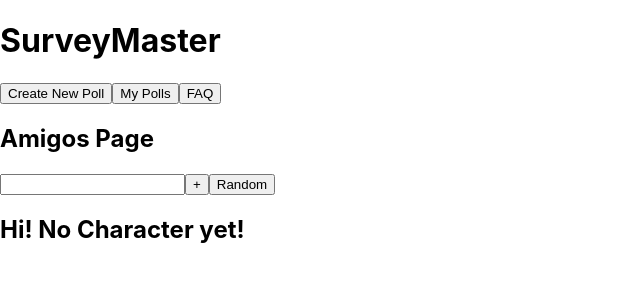
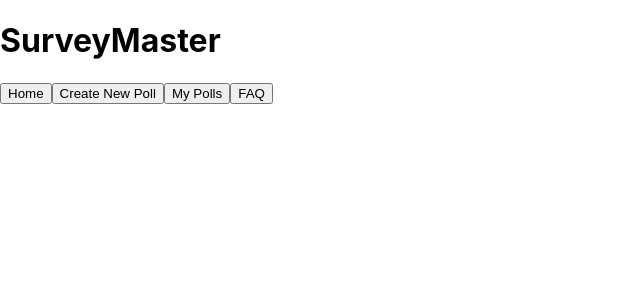
Before and after one commit to Liorushomir/wwwproject_react, a React (Create React App) app: page / in a window 1280 px wide. Shown: the top 300 px of the page, without its empty margins (0-640 px from the left). Built offline with nearby package versions, Linux system fonts and the light colour scheme.

Commit message:
Added homepage

```diff
--- a/src/App.css
+++ b/src/App.css
@@ -1,5 +1,6 @@
 .App {
   text-align: center;
+  background-color: #61dafb;
 }
 
 .App-logo {
--- a/src/App.tsx
+++ b/src/App.tsx
@@ -4,7 +4,7 @@ import { Header } from './components/AppHeader/Header';
 import { PageLayout } from './components/Pages/PageLayout';
 import { Character } from './types';
 
-function App() {
+function App2() {
 
   const [characters, setCharacters] = React.useState<Character[]>([]);
   const [page, setPage] = React.useState<number>(0);
@@ -17,9 +17,23 @@ function App() {
   return (
       <div className="root">
         <Header changePage={changePage}/>
-        <PageLayout page={page} characters={characters} setCharacters={setCharacters} />
+        {/*<PageLayout page={page} characters={characters} setCharacters={setCharacters} />*/}
       </div>
   );
 }
 
+function App(){
+    const [page, setPage] = React.useState<number>(0);
+    const changePage = (newPage: number) => {
+        setPage(newPage);
+        // Think about validations...
+    }
+
+    return (
+        <div className="root">
+            <Header changePage={changePage}/>
+        </div>
+    );
+}
+
 export default App;
--- a/src/app-constants.ts
+++ b/src/app-constants.ts
@@ -1 +1 @@
-export const pages = ['Create New Poll', 'My Polls', 'FAQ'];
+export const pages = ['Home', 'Create New Poll', 'My Polls', 'FAQ'];
--- a/src/components/Pages/CreatePollPage/Amigos.tsx
+++ /dev/null
@@ -1,77 +0,0 @@
-import React from 'react';
-import '../../../../src/App.css';
-import { Character } from '../../../types';
-import { CharacterCard } from './CharacterCard';
-
-export interface AmigosPageProps {
-    characters: Character[];
-    setCharacters: React.Dispatch<React.SetStateAction<Character[]>>;
-}
-
-export const AmigosPage: React.FC<AmigosPageProps> = ({
-    characters,
-    setCharacters,
-}) => {
-
-    const [currentInput, setCurrentInput] = React.useState<string>('');
-
-    const addCharacter = () => {
-        if (currentInput === '') {
-            alert('יא שובב, לא הכנסת דמות!');
-            return;
-            // Can you think about other validations? duplications? security issues?
-        }
-        const newCharacter: Character = {
-            name: currentInput,
-        }
-        // Check this out: https://developer.mozilla.org/en-US/docs/Web/JavaScript/Reference/Operators/Destructuring_assignment
-        const newCharactersList = [...characters, newCharacter];
-        setCharacters(newCharactersList);
-    }
-
-    const addRandomCharacter = async() => {
-       const randomNumber = Math.floor(Math.random() * 270);
-       let newCharacterFromApi;
-       try {
-            newCharacterFromApi = await fetch(`https://rickandmortyapi.com/api/character/${randomNumber}`);
-            newCharacterFromApi = await newCharacterFromApi.json();
-       } catch(e) {
-            console.error(e);
-       }
-
-
-       if (newCharacterFromApi && newCharacterFromApi?.name !== '') {
-        const newCharacter: Character = {
-            name: newCharacterFromApi.name,
-            image: newCharacterFromApi.image,
-        }
-        const newCharactersList = [...characters, newCharacter];
-        setCharacters(newCharactersList);
-       }
-    }
-
-    const handleInputChange = (e: React.ChangeEvent<HTMLInputElement>) => {
-        // What is the problem with this approach? Read about debouncing.
-        e.preventDefault();
-        setCurrentInput(e.target.value); // Hint <- this is the problem. think about state and re-rendering.
-    }
-
-    return (
-        <>
-            <h2> Amigos Page </h2>
-            <div className='page-container'>
-                <input onChange={handleInputChange} />
-                <button className='add-button' onClick={addCharacter}> + </button>
-                <button className='add-button' onClick={addRandomCharacter}> Random </button>
-            </div>
-            <div className='cards-container'>
-            {   characters.length > 0 ?
-                    characters.map(character =>
-                    <CharacterCard key={Math.random()} character={character}/>) :
-
-                    <h2> Hi! No Character yet! </h2>
-            }
-             </div>
-        </>
-    );
-}
--- a/src/components/Pages/CreatePollPage/CreatePoll.ts
+++ /dev/null
@@ -1 +0,0 @@
-export {}
--- /dev/null
+++ b/src/components/Pages/CreatePollPage/CreatePollPage.tsx
@@ -0,0 +1,79 @@
+import React from 'react';
+import '../../../../src/App.css';
+
+// export interface AmigosPageProps {
+//     characters: Character[];
+//     setCharacters: React.Dispatch<React.SetStateAction<Character[]>>;
+// }
+
+export interface CreatePollPageProps{
+    question: string;
+    answers: string[];
+    multiple_answer: boolean;
+    setAnswers: React.Dispatch<React.SetStateAction<string[]>> //todo: ???
+    setQuestion: React.Dispatch<React.SetStateAction<string>> //todo: ???
+}
+
+export const CreatePollPage: React.FC<CreatePollPageProps> = ({
+                                                                  question,
+                                                                  answers,
+                                                                  multiple_answer,
+                                                                  setAnswers,
+                                                                  setQuestion
+                                                              }) =>{
+    const [currentInput, setCurrentInput] = React.useState<string>('');
+
+    const addQuestion = () => {
+        if (currentInput === '') {
+            //todo: add validation and security to this
+            alert('Please input an answer!');
+            return;
+        }
+        setQuestion(currentInput);
+    }
+
+    const addAnswer = () => {
+        if (currentInput === '') {
+            //todo: add validation and security to this
+            alert('Please input an answer!');
+            return;
+        }
+        const answer_list = [...answers, currentInput];
+        setAnswers(answer_list);
+    }
+
+
+
+    const SendPoll = () => {
+
+    }
+
+
+    const handleInputChange = (e: React.ChangeEvent<HTMLInputElement>) =>{{
+        // What is the problem with this approach? Read about debouncing.
+        e.preventDefault();
+        setCurrentInput(e.target.value); // Hint <- this is the problem. think about state and re-rendering.
+    }}
+
+
+
+
+    return (
+        <>
+            <h2> Create a New Poll</h2>
+            <div className='page-container'>
+                <div className='Question'>
+                    <input onChange={handleInputChange} />
+                    <button className='add-button' onClick={addQuestion}> + </button>
+                </div>
+                <div className='Answers'>
+                    <input onChange={handleInputChange} />
+                    <button className='add-button' onClick={addAnswer}> + </button>
+                </div>
+                <div>
+                    <button className='add-button' onClick={SendPoll}> Send </button>
+                </div>
+            </div>
+        </>
+    );
+}
--- a/src/components/Pages/FAQPage/FAQ.tsx
+++ b/src/components/Pages/FAQPage/FAQ.tsx
@@ -1,18 +1,12 @@
 import React from 'react';
 import '../../../../src/App.css';
-import { faqContent } from './faq-content';
 
 export const FAQ = () => {
 
     return (
         <div className='about-page-container'>
-            <h2 > 🥒🥒🥒🥒 FAQ 🥒🥒🥒🥒 </h2>
-            { faqContent.map((faq, id) =>
-                <details>
-                    <summary>{faq.question}</summary>
-                    {faq.answer}
-                </details>
-            )}
+            <h2 > FAQ </h2>
+
         </div>
     )
 }
--- /dev/null
+++ b/src/components/Pages/HomePage/HomePage.tsx
@@ -0,0 +1,16 @@
+export const HomePage = () => {
+
+    return (
+        <>
+            <div className="home-page-container">
+                <h2>SurveyBot9000</h2>
+                <div>
+                    <p>Hello admin, you are here to create surveys.</p>p
+                    <br/>
+                    <p>Start working, or else.</p>
+                </div>
+            </div>
+        </>
+
+    )
+}
--- a/src/components/Pages/PageLayout.tsx
+++ b/src/components/Pages/PageLayout.tsx
@@ -1,27 +1,34 @@
 import React from 'react';
 import '../../../src/App.css';
-import { Character } from '../../types';
 import { About } from './GetPollsPage/About';
-import { AmigosPage } from './CreatePollPage/Amigos';
+import {CreatePollPage} from './CreatePollPage/CreatePollPage';
 import { FAQ } from './FAQPage/FAQ';
-
+import { HomePage } from './HomePage/HomePage';
 export interface PageLayoutProps {
-    page: number;
-    characters: Character[];
-    setCharacters: React.Dispatch<React.SetStateAction<Character[]>>;
+    page: number,
+    question: string;
+    answers: string[];
+    multiple_answer: boolean;
+    setAnswers: React.Dispatch<React.SetStateAction<string[]>> //todo: ???
+    setQuestion: React.Dispatch<React.SetStateAction<string>> //todo: ???
 }
 export const PageLayout: React.FC<PageLayoutProps> = ({
     page,
-    characters,
-    setCharacters,
+    question,
+    answers,
+    multiple_answer,
+    setAnswers,
+    setQuestion,
 }) => {
 
     switch(page) {
         case 0:
-            return <AmigosPage characters={characters} setCharacters={setCharacters} />
+            return <HomePage />
         case 1:
+            return <CreatePollPage question={question} answers={answers} multiple_answer={multiple_answer} setAnswers={setAnswers} setQuestion={setQuestion} />
+        case 2:
             return <About />
-        case 2:
+        case 3:
             return <FAQ />
         default:
             return null;
```
